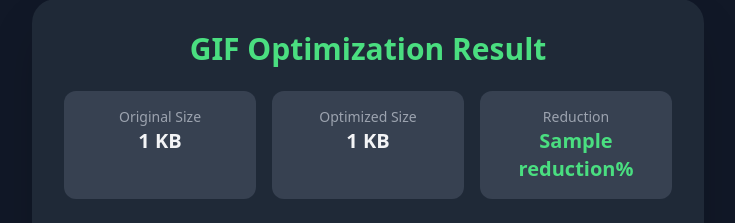
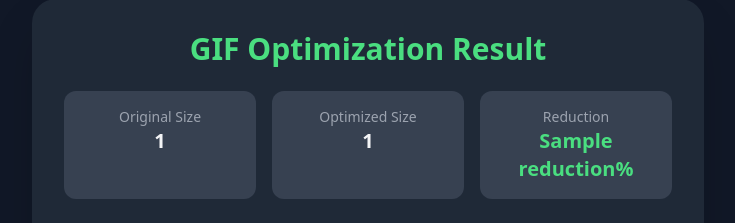
Before and after one commit to BittieByte/gifski-web, a Flask app: template app/templates/result.html in a window 1280 px wide. Shown: the part 192-415 px from the top of the page, without its empty margins (272-1007 px from the left). Run offline with Flask 3, Linux system fonts and the light colour scheme; the template is opened without the code that fills it: most values are stand-ins (such as "Sample title", 1, 10 or a date in 2020); some libraries are stand-ins or nearby versions.

Commit message:
Remove KB

```diff
--- a/app/templates/result.html
+++ b/app/templates/result.html
@@ -16,11 +16,11 @@
   <div class="grid grid-cols-1 sm:grid-cols-3 gap-4 text-center">
     <div class="bg-gray-700 rounded-xl p-4">
       <p class="text-gray-400 text-sm">Original Size</p>
-      <p class="text-xl font-bold">{{ orig_size }} KB</p>
+      <p class="text-xl font-bold">{{ orig_size }}</p>
     </div>
     <div class="bg-gray-700 rounded-xl p-4">
       <p class="text-gray-400 text-sm">Optimized Size</p>
-      <p class="text-xl font-bold">{{ new_size }} KB</p>
+      <p class="text-xl font-bold">{{ new_size }}</p>
     </div>
     <div class="bg-gray-700 rounded-xl p-4">
       <p class="text-gray-400 text-sm">Reduction</p>
```
